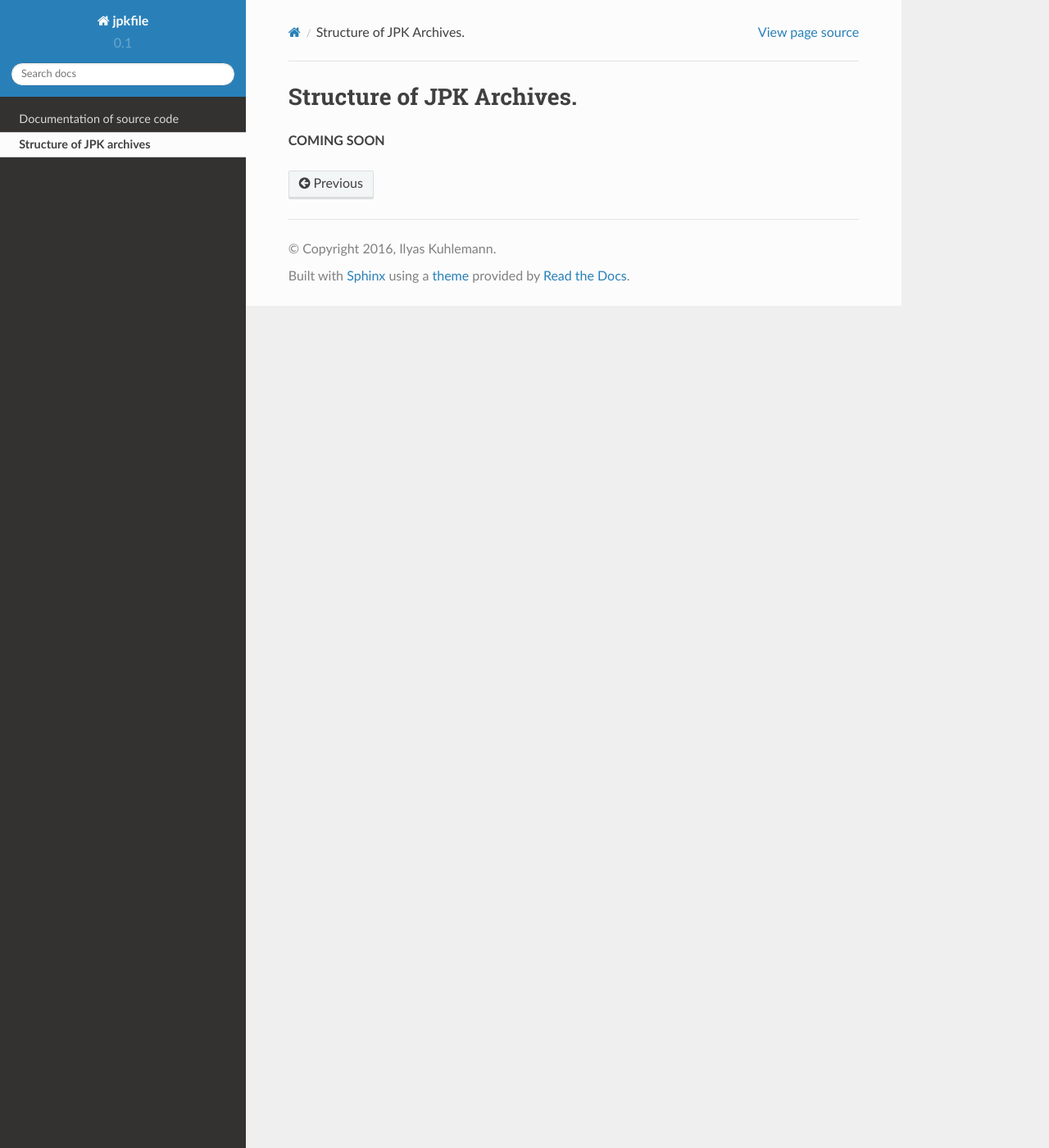
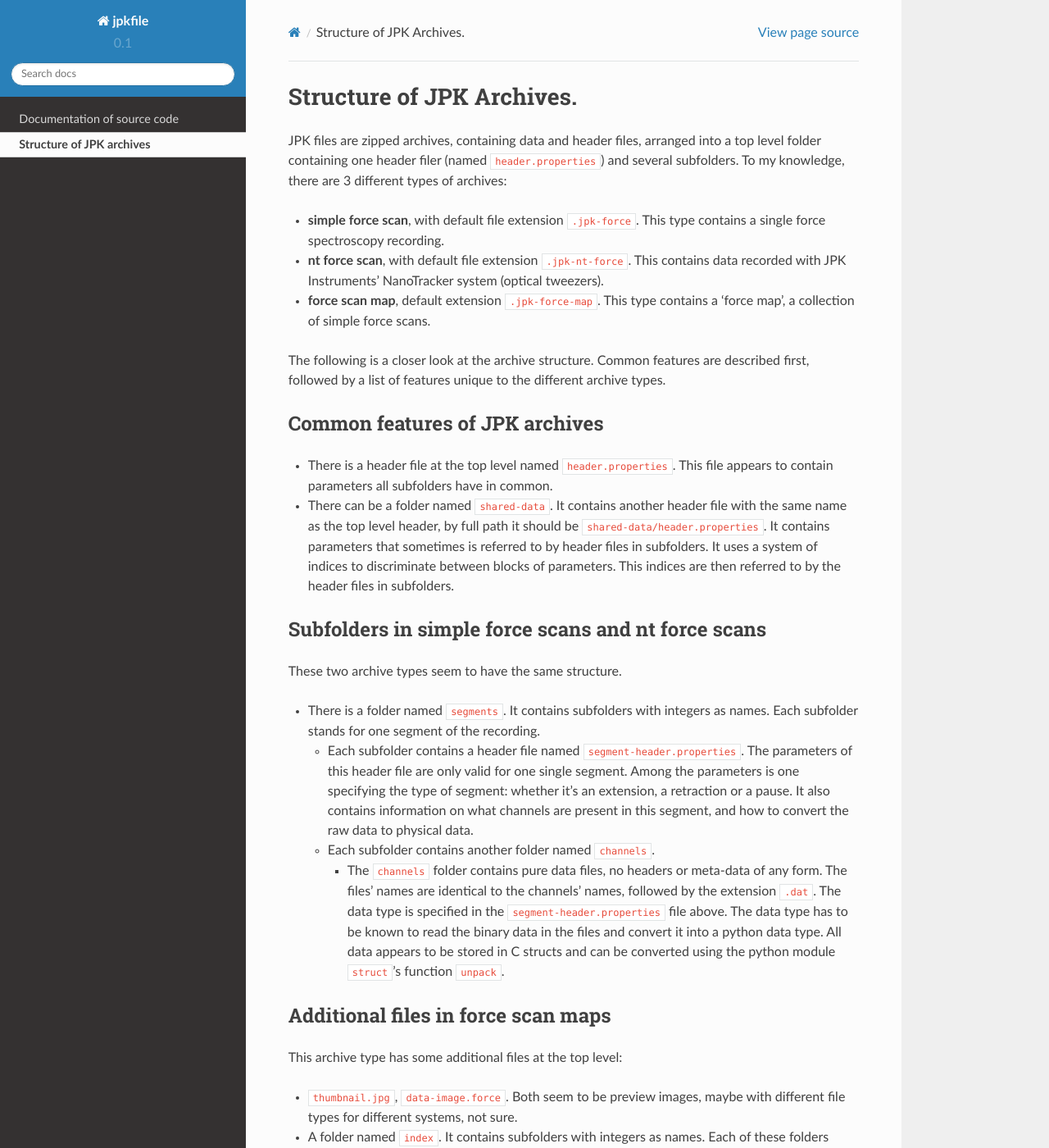
Before and after one commit to ilyasku/jpkfile, a Sphinx documentation site: the page built from docs/structure.md, in a window 1280 px wide and 1400 px high. Shown: the whole window at 82% size. Built offline with Sphinx 7.4.7 and the Read the Docs theme 2.0.0, drawn with Linux system fonts in a browser that asks for light colours; some of the changed text lies outside the part shown.

Commit message:
added documentation in file docs/structure.md

```diff
--- a/docs/structure.md
+++ b/docs/structure.md
@@ -1,3 +1,36 @@
 # Structure of JPK Archives.
 
-**COMING SOON**
+JPK files are zipped archives, containing data and header files, arranged into a top level folder containing one header filer (named `header.properties`) and several subfolders. To my knowledge, there are 3 different types of archives:
+
+* **simple force scan**, with default file extension `.jpk-force`. This type contains a single force spectroscopy recording.
+* **nt force scan**, with default file extension `.jpk-nt-force`. This contains data recorded with JPK Instruments' NanoTracker system (optical tweezers).
+* **force scan map**, default extension `.jpk-force-map`. This type contains a 'force map', a collection of simple force scans.
+
+The following is a closer look at the archive structure. Common features are described first, followed by a list of features unique to the different archive types.
+
+## Common features of JPK archives
+
+* There is a header file at the top level named `header.properties`. This file appears to contain parameters all subfolders have in common.
+
+* There can be a folder named `shared-data`. It contains another header file with the same name as the top level header, by full path it should be `shared-data/header.properties`. It contains parameters that sometimes is referred to by header files in subfolders. It uses a system of indices to discriminate between blocks of parameters. This indices are then referred to by the header files in subfolders.
+
+## Subfolders in **simple force scans** and **nt force scans**
+
+These two archive types seem to have the same structure.
+
+* There is a folder named `segments`. It contains subfolders with integers as names. Each subfolder stands for one segment of the recording.
+
+  * Each subfolder contains a header file named `segment-header.properties`. The parameters of this header file are only valid for one single segment. Among the parameters is one specifying the type of segment: whether it's an extension, a retraction or a pause. It also contains information on what channels are present in this segment, and how to convert the raw data to physical data.
+
+  * Each subfolder contains another folder named `channels`.
+
+    * The `channels` folder contains pure data files, no headers or meta-data of any form. The files' names are identical to the channels' names, followed by the extension `.dat`. The data type is specified in the `segment-header.properties` file above. The data type has to be known to read the binary data in the files and convert it into a python data type. All data appears to be stored in C structs and can be converted using the python module `struct`'s function `unpack`.
+
+## Additional files in **force scan maps**
+
+This archive type has some additional files at the top level:
+* `thumbnail.jpg`, `data-image.force`. Both seem to be preview images, maybe with different file types for different systems, not sure.
+
+* A folder named `index`. It contains subfolders with integers as names. Each of these folders holds the data of one pixel of the force map and parameters valid only for one pixel.
+
+  * The contents of each of those folders are identical to that of a simple force scan. They contain another `header.properties` and a `segments` folder.
```
